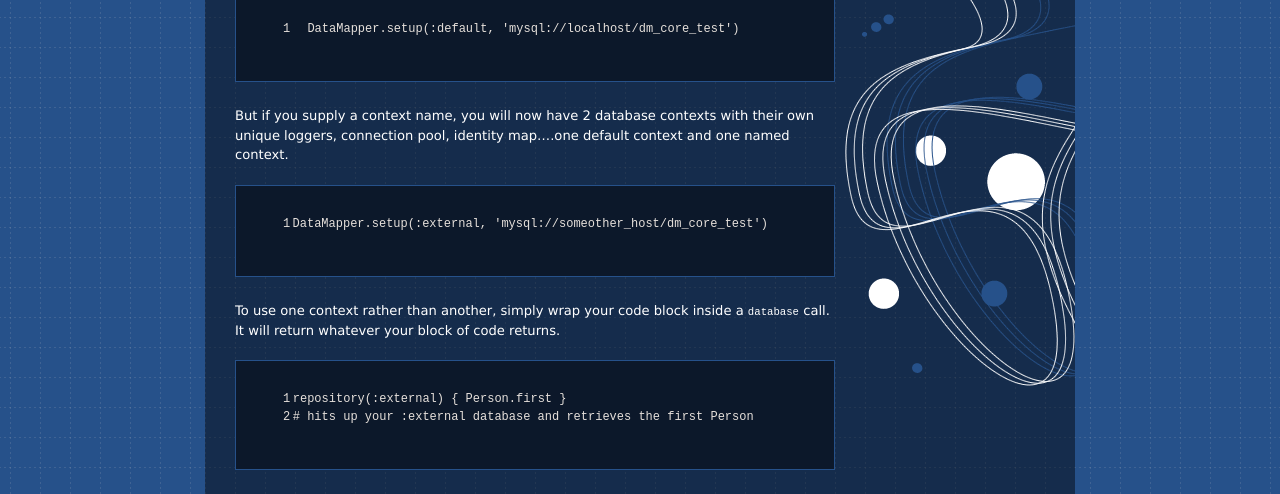
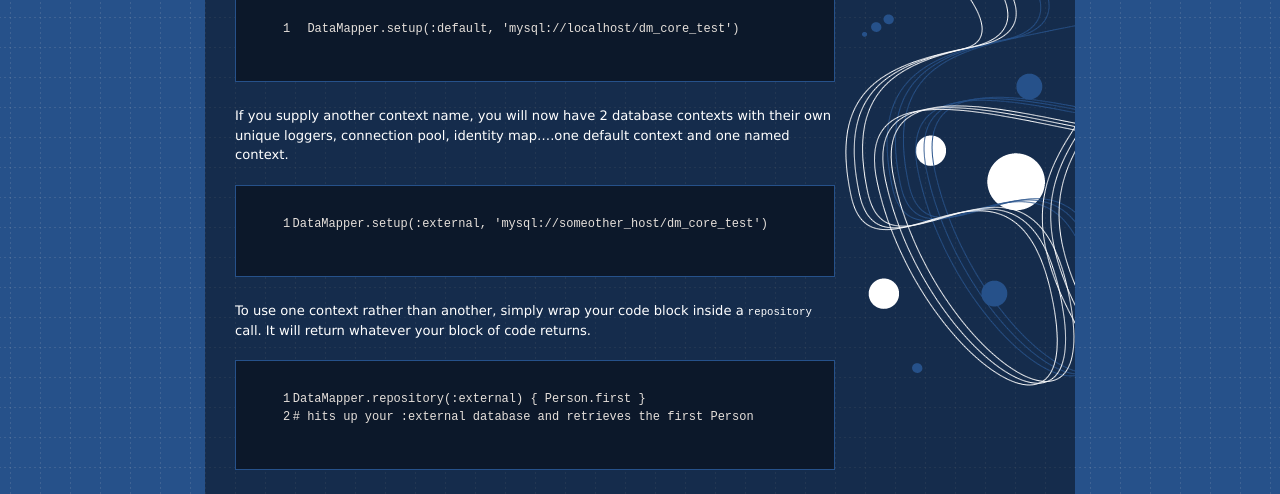
Before and after one commit to datamapper/datamapper.github.com, a Jekyll site: the page built from docs/misc.markdown, in a window 1280 px wide. Shown: the part 1242-1736 px from the top of the page. Built offline with Jekyll 4.4.1, drawn with Linux system fonts in a browser that asks for light colours.

Commit message:
Use DataMapper.repository instead of just repository

```diff
--- a/docs/misc.markdown
+++ b/docs/misc.markdown
@@ -68,7 +68,7 @@ context known as `:default`
   DataMapper.setup(:default, 'mysql://localhost/dm_core_test')
 {% endhighlight %}
 
-But if you supply a context name, you will now have 2 database contexts with
+If you supply another context name, you will now have 2 database contexts with
 their own unique loggers, connection pool, identity map....one default context
 and one named context.
 
@@ -77,10 +77,10 @@ DataMapper.setup(:external, 'mysql://someother_host/dm_core_test')
 {% endhighlight %}
 
 To use one context rather than another, simply wrap your code block inside a
-`database` call. It will return whatever your block of code returns.
+`repository` call. It will return whatever your block of code returns.
 
 {% highlight ruby linenos %}
-repository(:external) { Person.first }
+DataMapper.repository(:external) { Person.first }
 # hits up your :external database and retrieves the first Person
 {% endhighlight %}
 
```
